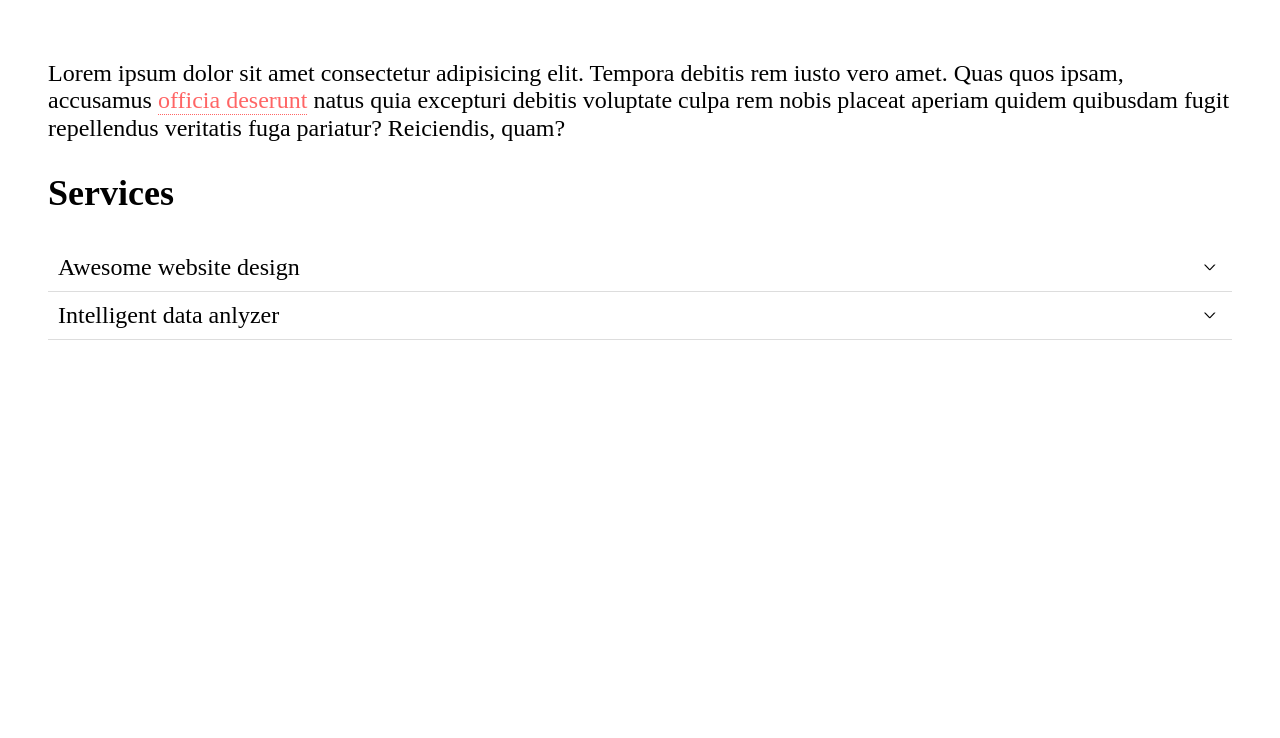
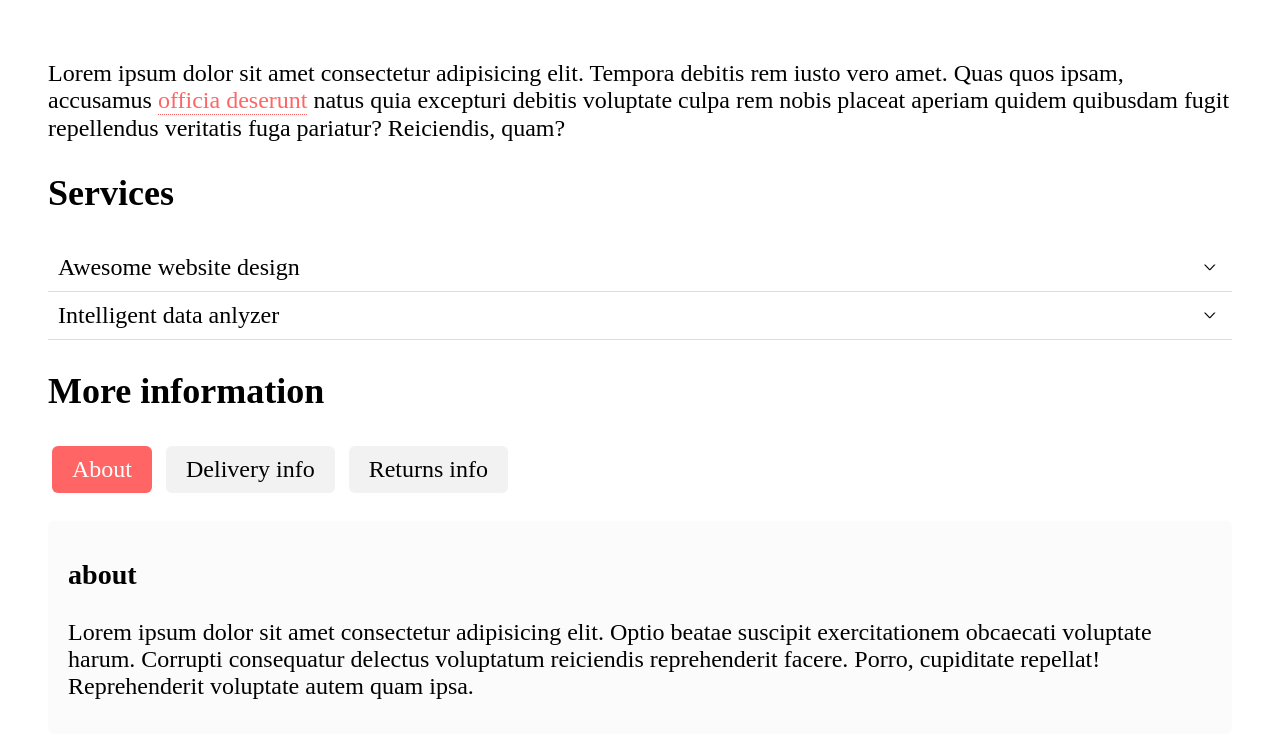
Before and after one commit to appsius/webpack_uilib, a website built with webpack: page dist/index.html in a window 1280 px wide. Built offline with nearby package versions, Linux system fonts and the light colour scheme.

Commit message:
Tabbed Content

```diff
--- a/src/index.js
+++ b/src/index.js
@@ -1,5 +1,6 @@
 import Tooltip from './ninja-ui/tooltip';
 import Dropdown from './ninja-ui/dropdown';
+import Tabs from './ninja-ui/tabs';
 
 // Compose a tooltip
 const tooltip = new Tooltip(document.querySelector('.tooltip'));
@@ -11,3 +12,7 @@ dropdowns.forEach((dropdown) => {
 	const instance = new Dropdown(dropdown);
 	instance.init();
 });
+
+// Compose tabs
+const tabs = new Tabs(document.querySelector('.tabs'));
+tabs.init();
--- /dev/null
+++ b/src/ninja-ui/styles/tabs.css
@@ -0,0 +1,30 @@
+.tabs > ul {
+	padding: 0;
+}
+
+.tabs .trigger {
+	list-style-type: none;
+	padding: 10px;
+	background: #f2f2f2;
+	margin: 4px;
+	border-radius: 6px;
+	display: inline-block;
+	padding: 10px 20px;
+	cursor: pointer;
+}
+
+.tabs .trigger.active {
+	background: #ff6565;
+	color: white;
+}
+
+.tabs .content {
+	background: #fbfbfb;
+	padding: 10px 20px;
+	border-radius: 6px;
+	display: none;
+}
+
+.tabs .content.active {
+	display: block;
+}
--- /dev/null
+++ b/src/ninja-ui/tabs.js
@@ -0,0 +1,34 @@
+import './styles/tabs.css';
+
+class Tabs {
+	constructor(container) {
+		this.container = container;
+		this.tabs = container.querySelectorAll('.trigger');
+	}
+	init() {
+		this.tabs.forEach((tab) => {
+			tab.addEventListener('click', (e) => {
+				this.toggleTabs(e);
+				this.toggleContent(e);
+			});
+		});
+	}
+	toggleTabs(e) {
+		// remove current active classes
+		this.tabs.forEach((tab) => tab.classList.remove('active'));
+		// add new active class to clicked tabs
+		e.target.classList.add('active');
+	}
+	toggleContent(e) {
+		// remove current active class from content
+		this.container.querySelectorAll('.content').forEach((item) => {
+			item.classList.remove('active');
+		});
+		// add new active class to content
+		const selector = e.target.getAttribute('data-target');
+		const content = this.container.querySelector(selector);
+		content.classList.add('active');
+	}
+}
+
+export { Tabs as default };
```
Also changed, not shown: dist/index.html.
